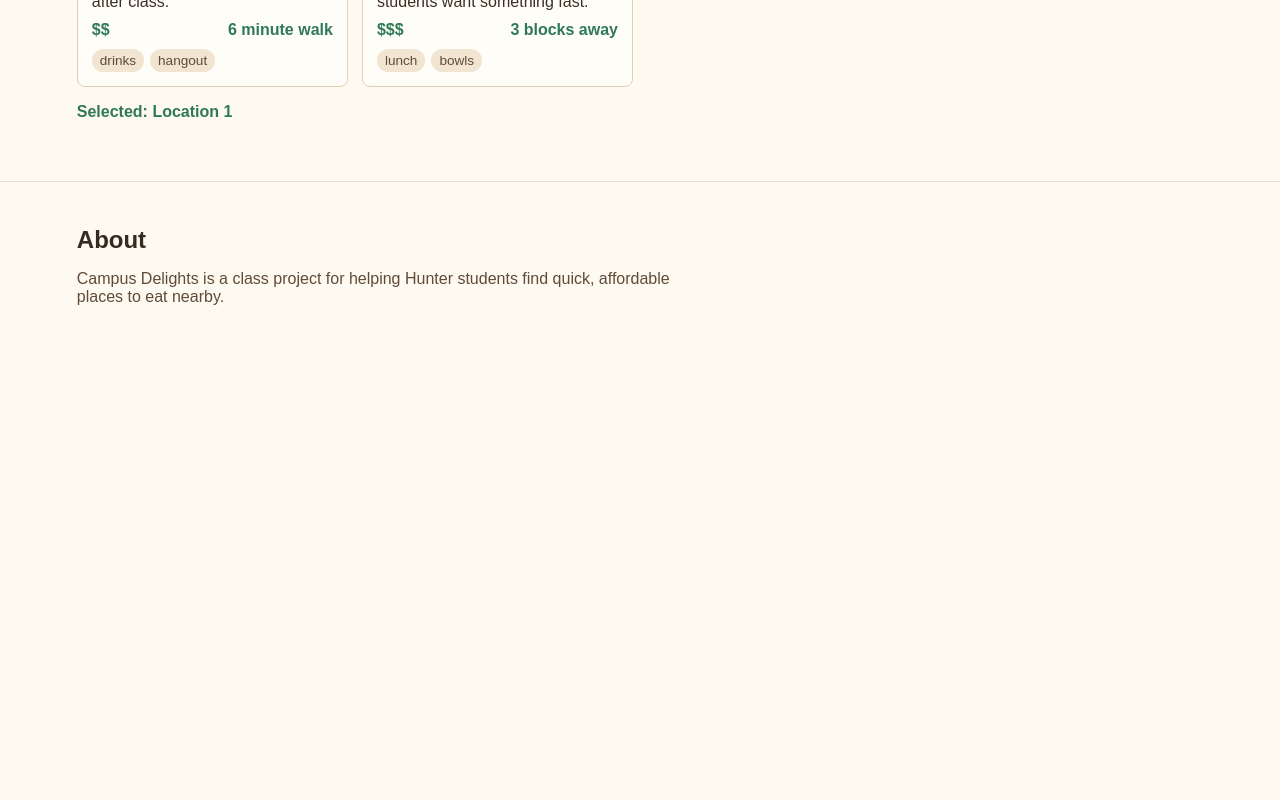
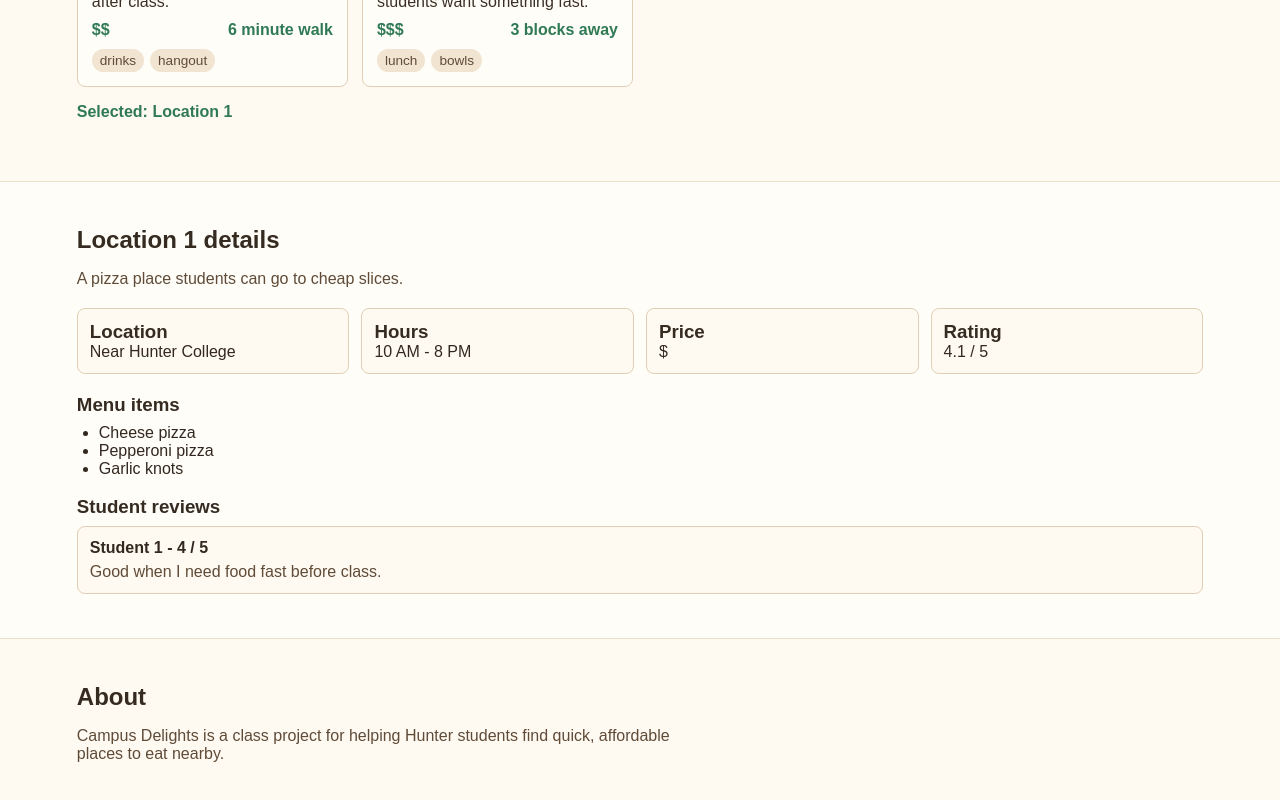
Before and after one commit to IftatBhuiyan/Campus-Delights---WebDev-2026, a React (Vite) app: page / in a window 1280 px wide. Shown: the part 664-1464 px from the top of the page. Before the commit the page ends 1030 px from the top, so only its background shows below. Built offline with nearby package versions, Linux system fonts and the light colour scheme.

Commit message:
added FoodDetail component into App; enhance App.css with new styles for food details and review sections.

```diff
--- a/src/App.css
+++ b/src/App.css
@@ -31,7 +31,8 @@
 
 .hero-section,
 .placeholder-section,
-.food-list {
+.food-list,
+.food-detail {
   padding: 44px 6%;
 }
 
@@ -146,6 +147,68 @@
   font-weight: 700;
 }
 
+.food-detail {
+  border-top: 1px solid #eadfc9;
+  background: #fffdf8;
+}
+
+.food-detail h2 {
+  margin: 0 0 8px;
+  color: #362b21;
+}
+
+.food-detail > p {
+  max-width: 680px;
+  color: #5f4b38;
+}
+
+.detail-grid {
+  display: grid;
+  grid-template-columns: repeat(auto-fit, minmax(160px, 1fr));
+  gap: 12px;
+  margin: 20px 0;
+}
+
+.detail-grid div,
+.review-card {
+  border: 1px solid #e0cfb4;
+  border-radius: 8px;
+  background: #fffaf1;
+  padding: 12px;
+}
+
+.detail-grid h3,
+.detail-grid p,
+.detail-section h3,
+.review-card p {
+  margin: 0;
+}
+
+.detail-grid h3,
+.detail-section h3 {
+  color: #362b21;
+}
+
+.detail-section {
+  margin-top: 18px;
+}
+
+.detail-section ul {
+  margin: 8px 0 0;
+  padding-left: 22px;
+}
+
+.review-list {
+  display: grid;
+  gap: 10px;
+  margin-top: 8px;
+}
+
+.review-card p {
+  margin-top: 6px;
+  color: #5f4b38;
+}
+
 @media (max-width: 600px) {
   .site-header {
     align-items: flex-start;
--- a/src/App.jsx
+++ b/src/App.jsx
@@ -1,4 +1,5 @@
 import { useState } from 'react'
+import FoodDetail from './components/FoodDetail'
 import FoodList from './components/FoodList'
 import { foodSpots } from './data/foodSpots'
 import './App.css'
@@ -29,6 +30,8 @@ function App() {
           onSelectSpot={setSelectedSpot}
         />
 
+        <FoodDetail spot={selectedSpot} />
+
         <section className="placeholder-section" id="about">
           <h2>About</h2>
           <p>
--- /dev/null
+++ b/src/components/FoodDetail.jsx
@@ -0,0 +1,56 @@
+function FoodDetail({ spot }) {
+  if (!spot) {
+    return null
+  }
+
+  return (
+    <section className="food-detail">
+      <h2>{spot.name} details</h2>
+      <p>{spot.description}</p>
+
+      <div className="detail-grid">
+        <div>
+          <h3>Location</h3>
+          <p>{spot.location}</p>
+        </div>
+        <div>
+          <h3>Hours</h3>
+          <p>{spot.hours}</p>
+        </div>
+        <div>
+          <h3>Price</h3>
+          <p>{spot.priceRange}</p>
+        </div>
+        <div>
+          <h3>Rating</h3>
+          <p>{spot.rating} / 5</p>
+        </div>
+      </div>
+
+      <div className="detail-section">
+        <h3>Menu items</h3>
+        <ul>
+          {spot.menu.map((item) => (
+            <li key={item}>{item}</li>
+          ))}
+        </ul>
+      </div>
+
+      <div className="detail-section">
+        <h3>Student reviews</h3>
+        <div className="review-list">
+          {spot.reviews.map((review) => (
+            <article className="review-card" key={review.name}>
+              <strong>
+                {review.name} - {review.rating} / 5
+              </strong>
+              <p>{review.text}</p>
+            </article>
+          ))}
+        </div>
+      </div>
+    </section>
+  )
+}
+
+export default FoodDetail
```
